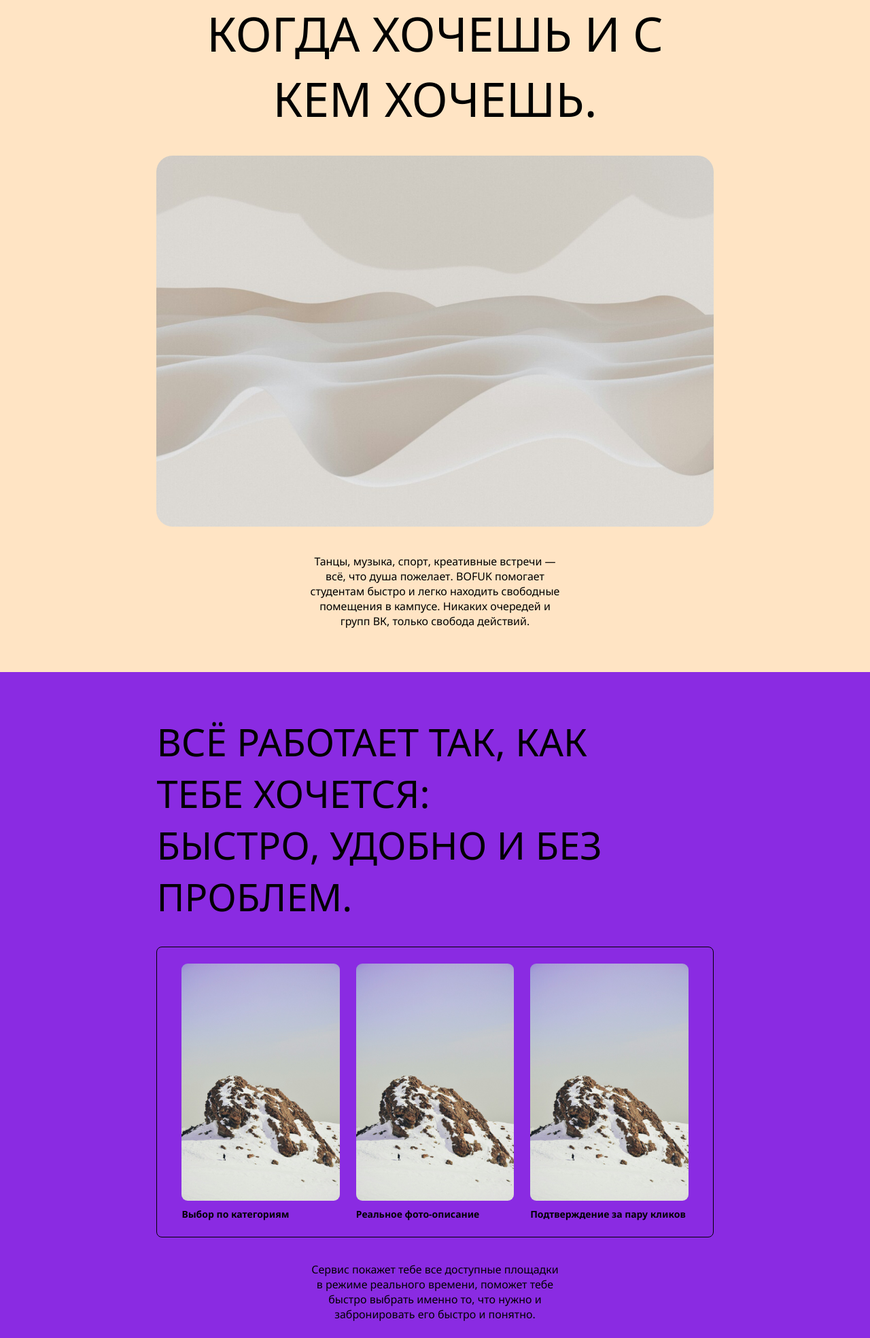
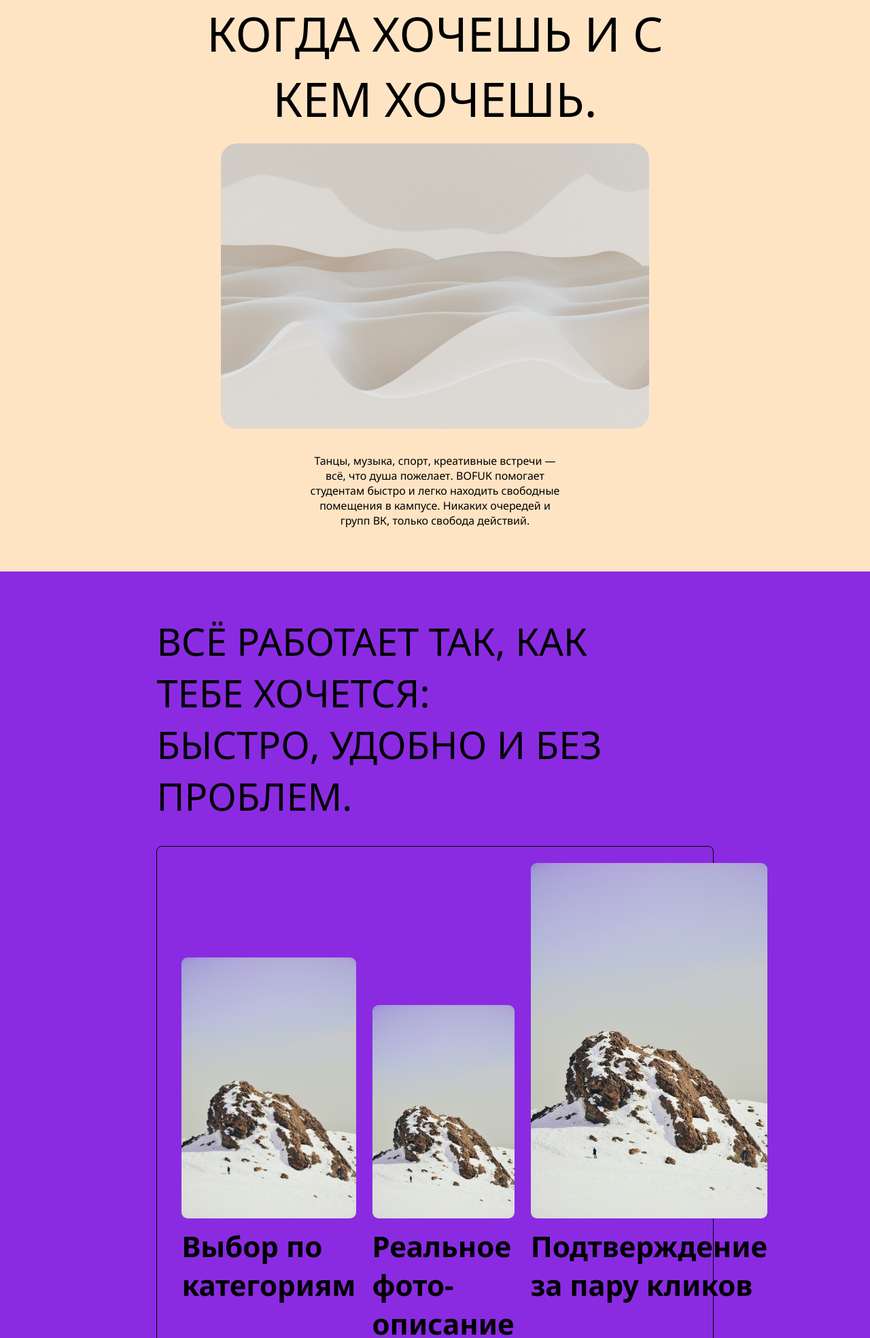
Before and after one commit to FFkuralator/web_service_DRG, a Flask app: page / in a window 1280 px wide. Shown: the part 1113-3082 px from the top of the page at 68% size. Run offline with Flask 3, Linux system fonts and the light colour scheme.

Commit message:
basic styling update

```diff
--- a/app/static/css/index.css
+++ b/app/static/css/index.css
@@ -46,23 +46,27 @@
 }
 
 .screaming_h1 {
-    font-size: 7rem;
+    font-size: 6rem;
 }
 
 .screaming_h2 {
-    font-size: 5rem;
+    font-size: 3.6rem;
 }
 
 .screaming_h3 {
-    font-size: 4rem;
+    font-size: 3rem;
 }
 
 .screaming_h4 {
-    font-size: 3rem;
+    font-size: 1.6rem;
 }
 
 .container_item {
     max-width: 50%;
+}
+
+.bordered_container.feature_container {
+    align-items: baseline;
 }
 
 .feature_paragraph {
@@ -86,7 +90,6 @@
     font-weight: 500;
     background-color: white;
     color: black;
-
 }
 
 .try_button:hover {
@@ -124,14 +127,19 @@
 }
 
 .big_image {
-    width: 100%;
+    width: auto;
+    max-height: 420px;
     border-radius: 24px;
+    display: block;
+    margin: 18px auto;
 }
 
 .mid_image {
     width: 100%;
     border-radius: 9px;
     margin-bottom: 6px;
+    display: block;
+    margin: 0 auto 12px;
 }
 
 .small_image {
--- a/app/templates/index.html
+++ b/app/templates/index.html
@@ -38,20 +38,20 @@
             ВСЁ РАБОТАЕТ ТАК, КАК ТЕБЕ ХОЧЕТСЯ:<br>
             БЫСТРО, УДОБНО И БЕЗ ПРОБЛЕМ.<br>
         </h3>
-        <div class="bordered_container margin_top">
+        <div class="bordered_container margin_top feature_container">
             <div class="feature">
                 <img class="mid_image" src="{{ url_for('static', filename='assets/portrait.jpg') }}" alt="">
-                <h4>Выбор по категориям</h4>
+                <h4 class="screaming_h4">Выбор по категориям</h4>
             </div>
 
             <div class="feature">
                 <img class="mid_image" src="{{ url_for('static', filename='assets/portrait.jpg') }}" alt="">
-                <h4>Реальное фото-описание</h4>
+                <h4 class="screaming_h4">Реальное фото-описание</h4>
             </div>
 
             <div class="feature">
                 <img class="mid_image" src="{{ url_for('static', filename='assets/portrait.jpg') }}" alt="">
-                <h4>Подтверждение за пару кликов</h4>
+                <h4 class="screaming_h4">Подтверждение за пару кликов</h4>
             </div>
 
         </div>
@@ -71,7 +71,7 @@
     </section>
 
     <section class="section" id="fifth_section">
-        <h3 class="screaming_h4 screaming_text">ФАК ЙУ</h3>
+        <h3 class="screaming_h2 screaming_text">ФАК ЙУ</h3>
         <ul>
             <li class="faq_container">
                 <p class="faq_question">Нужно ли подтверждение от администрации?</p>
@@ -97,7 +97,7 @@
             <li class="faq_container">
                 <p class="faq_question">Сколько бронирований можно сделать на одного человека?</p>
                 <div>
-                    <p class="faq_answer">На одного человека можно сделать до 2 бронирований.</p>
+                    <p class="faq_answer">На одного человека можно сделать до 2 бронирований. Как только закончится первое - вы сразу можете забронировать следующее пространство. Ограничения распространяются на все пространства, а не каждое по отдельности.</p>
                 </div>
             </li>
 
@@ -113,7 +113,8 @@
 
     <section class="section" id="sixth_section">
         <div class="bordered_container">
-            <p class="width_36_auto font_16px">Начните использовать возможности университета более эффективно уже сегодня.</p>
+            <h3 class="screaming_h4">Просто попробуй</h3>
+            <p class="width_36_auto font_16px">Начни использовать возможности университета более эффективно уже сегодня.</p>
             <a href="/catalog" class="try_button">Перейти к каталогу помещений</a>
         </div>
     </section>
```
